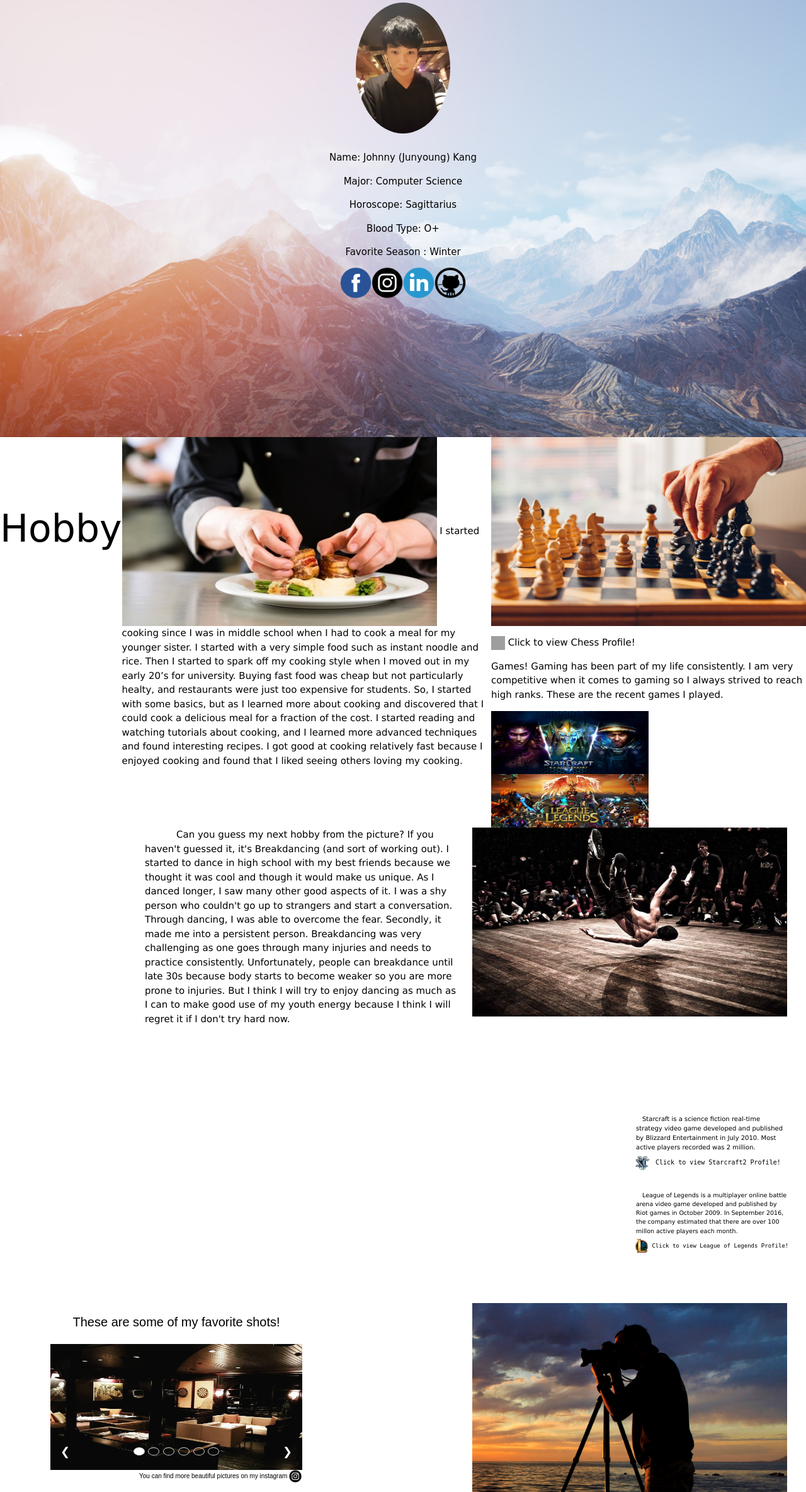
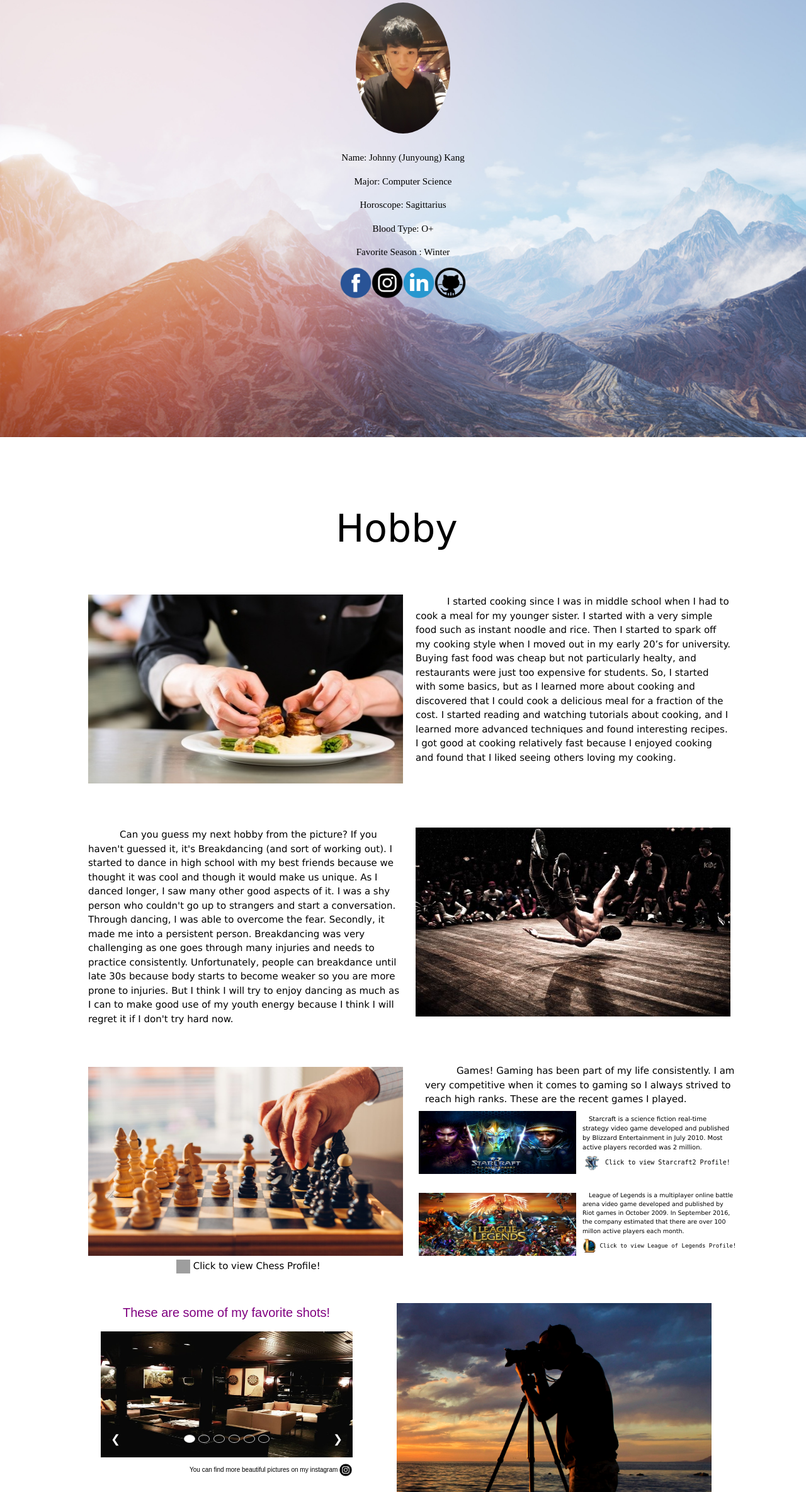
Before and after one commit to JyYoungK/MyWebsite, a PHP site: page / in a window 1280 px wide. Shown: the part 106-2475 px from the top of the page at 63% size. Run offline with PHP 8.4, Linux system fonts and the light colour scheme; grey boxes are pictures that could not be loaded.

Commit message:
Update style.css

```diff
--- a/style.css
+++ b/style.css
@@ -36,7 +36,7 @@
 
 .intro {
  text-align: center;
-  font-family: "Comic Sans MS", cursive, sans-serif;
+ font-family: "Futura";
  position: absolute;
  top: 330px;
  right: 100;
@@ -104,21 +104,30 @@
  display: flex;
  justify-content: center;
  position: relative;
+ right: 90px;
 }
 
 .title2 {
  margin-top: 100px;
  font-family: cursive;
  font-size: 60px;
+ position: relative;
+ left: 80px;
 }
 
 /*-----------------------------------Food-------------------------------------*/
-.food{
-  padding: 40px;
+.mySlides1 {
+ position: absolute;
+ left: -520px;
 }
-.foodinfo{
+
+.food_container{
  text-indent: 50px;
-  padding: 40px;
+ position: absolute;
+ top: 250px;
+ right: 30px;
+ height: 300px;
+ width: 500px;
 }
 /*-----------------------------------Dance------------------------------------*/
 .mySlides2 {
@@ -141,20 +150,40 @@
  left: 30px;
 }
 
-.info3{
+.game_container{
+ text-indent: 50px;
+ position: absolute;
+ right: 575px;
+ height: 300px;
+ width: 500px;
+}
+
+.gameinfo{
  text-indent: 50px;
  position: absolute;
  top: 980px;
-  right: 30px;
+ right: -560px;
  height: 300px;
  width: 500px;
 }
 
 /*Adjust picture size by changing container top/right*/
-.container {
+.sc2pic {
  position: absolute;
  top: 1070px;
-  right: 280px;
+ right: -300px;
+}
+
+.chesspic{
+  position: absolute;
+  top: 1000px;
+  left: -25px;
+}
+
+.chessprofile{
+  position: absolute;
+  top: 1290px;
+  left: 115px;
 }
 
 .scinfo {
@@ -162,7 +191,7 @@
  font-size: 10px;
  position: absolute;
  top: 1065px;
-  right: 30px;
+ right: -550px;
  height: 150px;
  width: 240px;
 }
@@ -172,15 +201,15 @@
  font-family: monospace;
  position: absolute;
  top: 1127px;
-  right: 25px;
+ right: -560px;
  height: 150px;
-  width: 250px;
+ width: 300px;
 }
 
-.container2 {
+.lolpic {
  position: absolute;
  top: 1200px;
-  right: 280px;
+ right: -300px;
 }
 
 .lolinfo{
@@ -188,7 +217,7 @@
  font-size: 9.5px;
  position: absolute;
  top: 1187px;
-  right: 30px;
+ right: -550px;
  height: 150px;
  width: 240px;
 }
@@ -198,73 +227,59 @@
  font-family: monospace;
  position: absolute;
  top: 1264px;
-  right: 22px;
+ right: -560px;
  height: 150px;
-  width: 250px;
+ width: 300px;
 }
 
-.game {
-  height: 100px;
-  width: 250px;
-}
-
-.overlay {
-  position: absolute;
-  top: 0;
-  bottom: 0;
-  left: 0;
-  right: 0;
-  height: 100%;
-  width: 100%;
-  opacity: 0;
-  transition: .5s ease;
-  background-color: #008CBA;
-}
-
-.container:hover .overlay {
-  opacity: 1;
-}
-
-.container2:hover .overlay {
-  opacity: 1;
-}
-
-.mySlides3:hover .overlay {
+.mySlides3:hover{
  opacity: 1;
 }
 
 .text {
  color: white;
-  font-size: 16px;
+ font-size: 14px;
  padding-top: 13px;
  padding-left: 8px;
  padding-right: 8px;
  position: absolute;
-  text-align: center;
+
 }
 
 /*-----------------------------------Photo------------------------------------*/
+
+.photo_container{
+ position: absolute;
+
+ height: 300px;
+ width: 500px;
+}
+
 .mySlides4 {
  position: absolute;
  top: 1375px;
-  right: 30px;
+ right: -330px;
 }
 
 .lists{
  position: absolute;
-  top: 1370px;
-  left: 80px;
+ top: 1420px;
+ left: -140px;
 }
 
 .photoinfo{
  font-family: sans-serif;
  text-align: center;
  font-size: 20px;
+ position: absolute;
+ top: -65px;
+ left: 35px;
+ color: purple;
 }
 
 .morepic{
  position: absolute;
-  top: 260px;
+ top: 200px;
  left: 141px;
  font-family: sans-serif;
  text-align: center;
```
Lines whose indentation alone changed are shown as unchanged.
